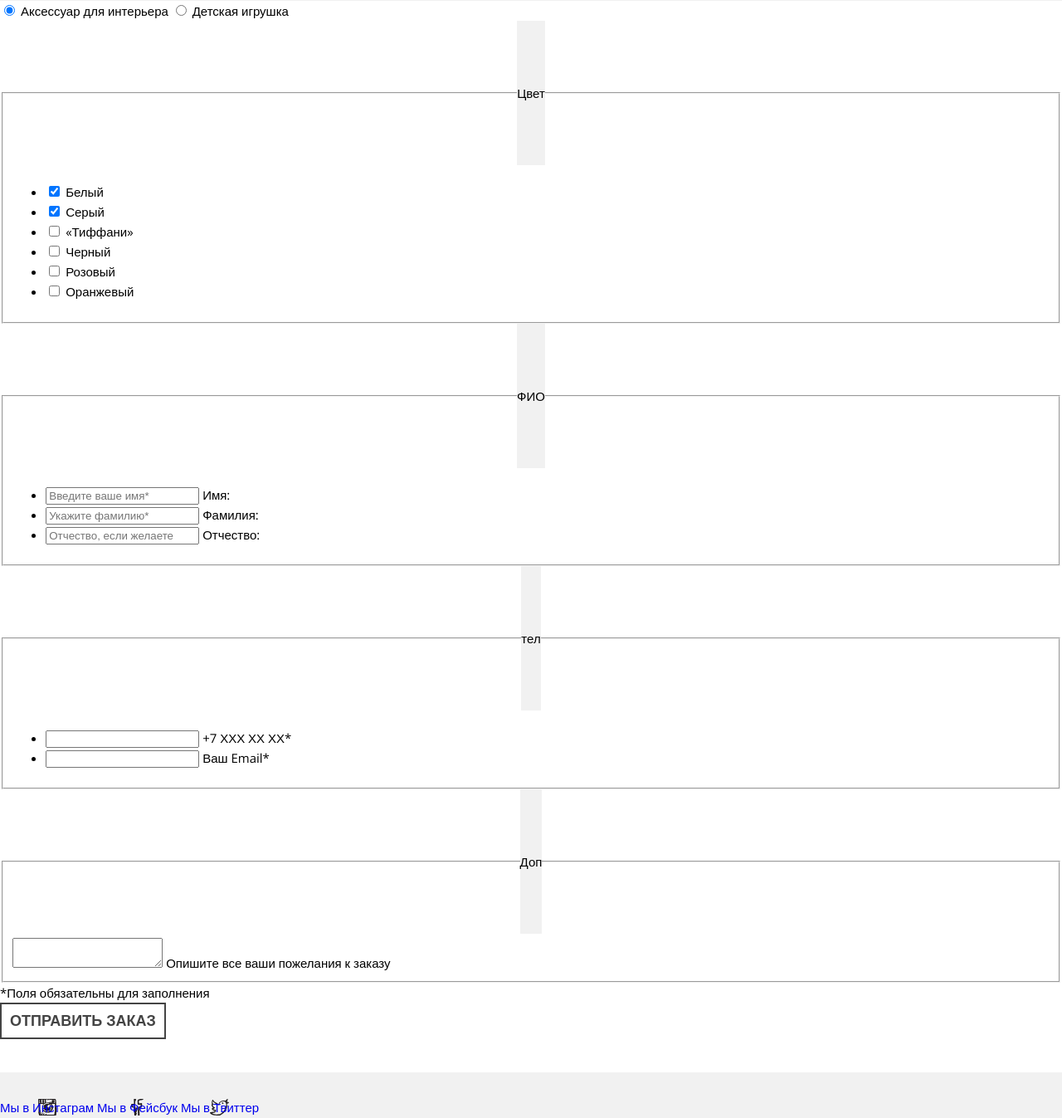
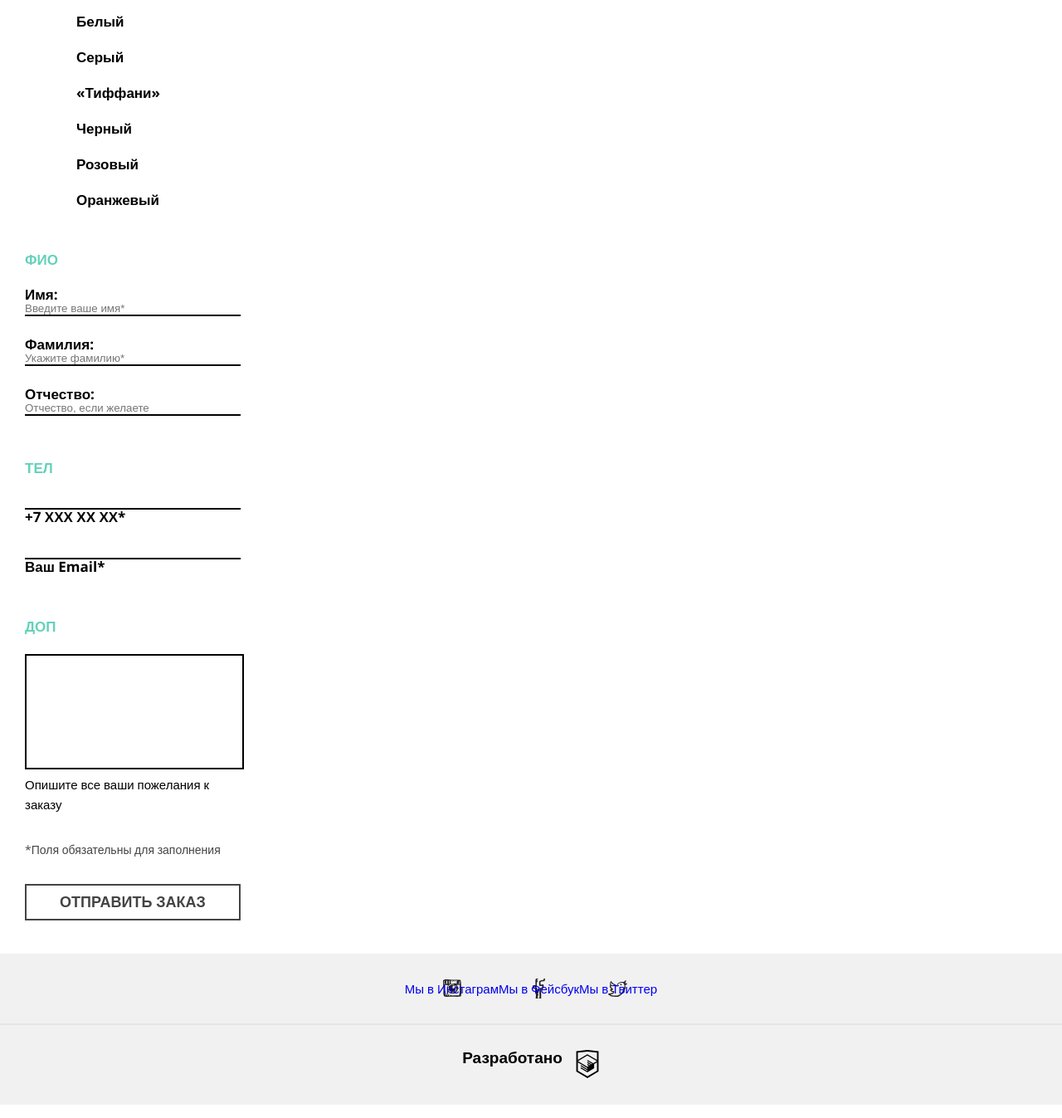
Before and after one commit to Katzzz/231588-mishka, a website: page form.html in a window 1280 px wide. Shown: the part 570-1917 px from the top of the page at 83% size. Drawn offline with nearby package versions, Linux system fonts and the light colour scheme; files that its build step writes are made by us from their sources.

Commit message:
Fixed grid

```diff
--- a/form.html
+++ b/form.html
@@ -31,44 +31,50 @@
     <main class="form">
 
       <div class="form__description">
-        <h1 class="form__title">Вязание на заказ</h1>
+        <h1 class="form__main-title">Вязание на заказ</h1>
         <p>Мы будем рады воплотить в жизнь ваши пожелания! Заполните простую форму заказа и мы свяжемся с вами, чтобы уточнить детали.</p>
       </div>
 
-      <form action="https://echo.htmlacademy.ru/" method="get">
+      <form class="form__items" action="https://echo.htmlacademy.ru/" method="get">
 
-        <div class="form__item">
+        <fieldset class="form__item">
           <legend class="form__title">Тип</legend>
-          <input type="radio" id="access" name="access" checked>
-          <label for="access">Аксессуар для  интерьера</label>
-          <input type="radio" id="toys" name="access">
-          <label for="toys">Детская игрушка</label>
-        </div>
+          <ul class="form__list">
+            <li class="form__list-item form__list-item--padding">
+              <input type="radio" id="access" name="access" checked>
+              <label for="access">Аксессуар для  интерьера</label>
+            </li>
+            <li class="form__list-item form__list-item--padding">
+              <input type="radio" id="toys" name="access">
+              <label for="toys">Детская игрушка</label>
+            </li>
+          </ul>
+        </fieldset>
 
         <fieldset class="form__item">
           <legend class="form__title">Цвет</legend>
           <ul class="form__list">
-            <li class="form__list-item">
+            <li class="form__list-item form__list-item--padding">
               <input type="checkbox" id="white" name="white" checked>
               <label for="white">Белый</label>
             </li>
-            <li class="form__list-item">
+            <li class="form__list-item form__list-item--padding">
               <input type="checkbox" id="grey" name="grey" checked>
               <label for="grey">Серый</label>
             </li>
-            <li class="form__list-item">
+            <li class="form__list-item form__list-item--padding">
               <input type="checkbox" id="tiffani" name="tiffani">
               <label for="tiffani">«Тиффани»</label>
             </li>
-            <li class="form__list-item">
+            <li class="form__list-item form__list-item--padding">
               <input type="checkbox" id="black" name="black">
               <label for="black">Черный</label>
             </li>
-            <li class="form__list-item">
+            <li class="form__list-item form__list-item--padding">
               <input type="checkbox" id="pink" name="pink">
               <label for="pink">Розовый</label>
             </li>
-            <li class="form__list-item">
+            <li class="form__list-item form__list-item--padding">
               <input type="checkbox" id="orange" name="orange">
               <label for="orange">Оранжевый</label>
             </li>
@@ -78,17 +84,17 @@
         <fieldset class="form__item">
           <legend class="form__title">ФИО</legend>
           <ul class="form__list">
-            <li class="form__list-item">
+            <li class="form__list-item form__list-item--input-underline">
+              <label for="name">Имя:</label>
               <input type="text" id="name" name="name" placeholder="Введите ваше имя*" required>
-              <label for="name">Имя:</label>
             </li>
-            <li class="form__list-item">
+            <li class="form__list-item form__list-item--input-underline">
+              <label for="surname">Фамилия:</label>
               <input type="text" id="surname" name="surname" placeholder="Укажите фамилию*" required>
-              <label for="surname">Фамилия:</label>
             </li>
-            <li class="form__list-item">
+            <li class="form__list-item form__list-item--input-underline">
+              <label for="patronymic">Отчество:</label>
               <input type="text" id="patronymic" name="patronymic" placeholder="Отчество, если желаете">
-              <label for="patronymic">Отчество:</label>
             </li>
           </ul>
         </fieldset>
@@ -96,11 +102,11 @@
         <fieldset class="form__item">
           <legend class="form__title">тел</legend>
           <ul class="form__list">
-            <li class="form__list-item">
+            <li class="form__list-item form__list-item--input-underline">
               <input type="tel" id="phone" name="phone" required>
               <label for="phone">+7 ХХХ ХХ ХХ*</label>
             </li>
-            <li class="form__list-item">
+            <li class="form__list-item form__list-item--input-underline">
               <input type="email" id="email" name="email" required>
               <label for="email">Ваш Email*</label>
             </li>
--- a/less/blocks/form.less
+++ b/less/blocks/form.less
@@ -1,4 +1,4 @@
-.form__title {
+.form__main-title {
   padding: 75px 0;
   text-align: center;
   background-color: @grey--lighten;
@@ -8,3 +8,68 @@
   padding: 30px;
   font-size: 13px;
 }
+
+.form__items {
+  width: 260px;
+  padding: 0 30px;
+}
+
+.form__title {
+  padding-bottom: 25px;
+
+  color: @base-color--lighten;
+  font-size: 17px;
+  font-weight: 700;
+  line-height: 16px;
+  text-transform: uppercase;
+}
+
+.form__list {
+  list-style: none;
+  margin: 0;
+  padding: 0;
+}
+
+.form__list-item {
+  padding-bottom: 25px;
+
+  font-size: 17px;
+  font-weight: 700;
+  line-height: 18px;
+
+  input {
+     width: 100%;
+  }
+
+  &--padding {
+    padding-left: 62px;
+  }
+  &--padding input {
+    display: none;
+  }
+
+  &--input-underline input {
+    display: block;
+    border: 0;
+    border-bottom: 2px solid #000;
+  }
+}
+
+.form__item textarea {
+  width: 100%;
+  height: 135px;
+
+  border: 2px solid #000;
+  resize: none;
+}
+
+.form__comment {
+  color: @grey;
+  font-size: 14px;
+  line-height: 16px;
+}
+
+.form__btn {
+  width: 100%;
+  margin-top: 30px;
+}
--- a/less/blocks/page-content.less
+++ b/less/blocks/page-content.less
@@ -1,3 +1,4 @@
 .page-content__title {
+  padding-top: 30px;
   margin-bottom: 0;
 }
--- a/less/blocks/page-footer.less
+++ b/less/blocks/page-footer.less
@@ -9,6 +9,8 @@
 }
 
 .page-footer__social {
+  display: flex;
+  justify-content: center;
   padding: 30px 0;
 }
 
--- a/less/scaffolding.less
+++ b/less/scaffolding.less
@@ -1,3 +1,8 @@
+* {
+  margin: 0;
+  padding: 0;
+}
+
 body {
   margin: 0;
   font-size: 15px;
@@ -19,3 +24,9 @@ h2 {
 a {
   text-decoration: none;
 }
+
+fieldset {
+  padding: 0;
+  padding-bottom: 30px;
+  border: none;
+}
```
